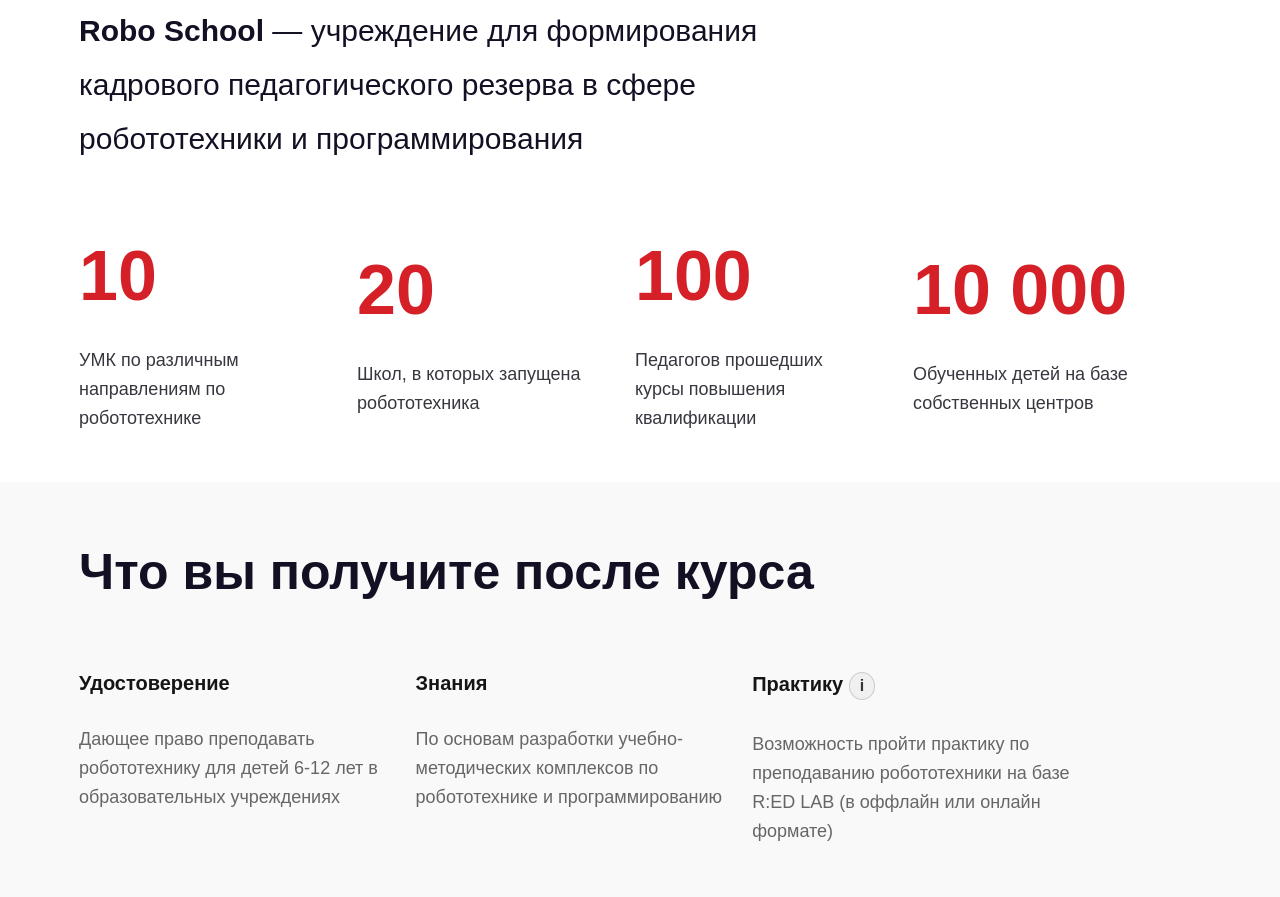
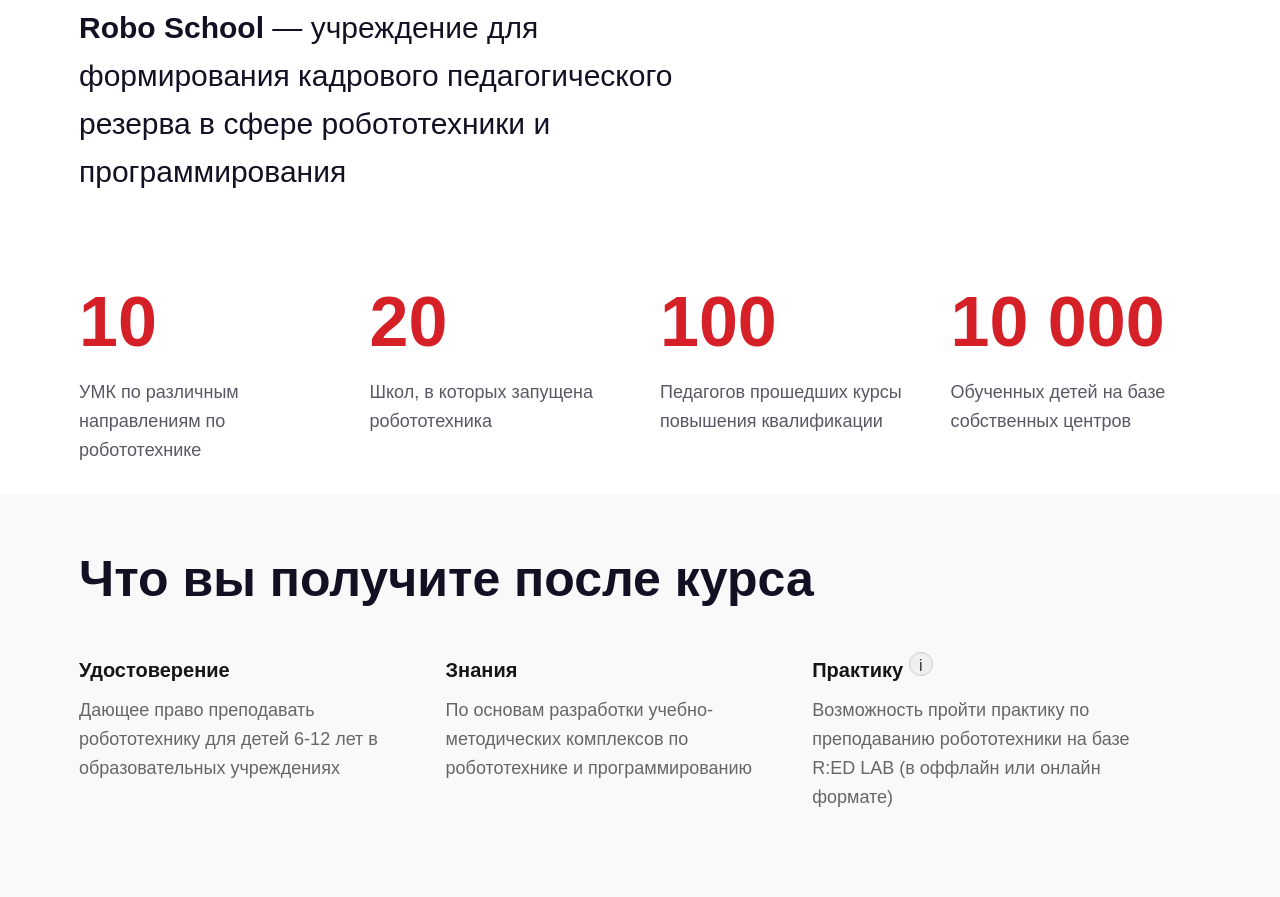
Before and after one commit to Dmitriy-Ponomarenko/moko-school, a website built with Vite: page index.html in a window 1280 px wide. Shown: the part 943-1840 px from the top of the page. Built offline with nearby package versions, Linux system fonts and the light colour scheme.

Commit message:
debug and refactor style

```diff
--- a/src/css/index.css
+++ b/src/css/index.css
@@ -14,6 +14,12 @@
   --gray: #f9f9f9;
   --gray-transp: rgba(255, 255, 255, 0.7);
   --red: #d52027;
+  --back-color: #f0f0f0;
+  --res-icon-color: #333;
+  --res-descritp-color: #666;
+  --achivment-color: #151515;
+  --tooltip-color: #141024;
+  --desc-about: #38363f;
 }
 
 html {
--- a/src/css/partials/about.css
+++ b/src/css/partials/about.css
@@ -6,10 +6,10 @@
 }
 
 .title {
-  font-size: 30px;
+  font-size: 25px;
   font-weight: normal;
   max-width: 100%;
-  line-height: 1.8;
+  line-height: 1.6;
   padding-bottom: 40px;
 }
 
@@ -17,75 +17,91 @@
   font-weight: bold;
 }
 
-.stats {
+.stats-title {
   display: flex;
   flex-direction: column;
   align-items: center;
   margin-top: 30px;
   padding: 0;
   list-style: none;
-  margin-right: 10px;
+  gap: 20px;
 }
 
-.stat {
-  margin-bottom: 20px;
+.stats-list {
   display: flex;
   flex-direction: column;
-  text-align: left;
+  text-align: center;
+  width: 100%;
+  max-width: 350px;
 }
 
 .number {
-  font-size: 28px;
+  text-align: center;
+  font-size: 60px;
+  line-height: 1.6;
   font-weight: bold;
-  color: #d52027;
-  text-align: left;
-  padding-bottom: 30px;
+  color: var(--red);
 }
 
 .desc {
-  font-size: 14px;
-  color: #38363f;
-  max-width: 350px;
-  margin-right: 50px;
+  font-size: 16px;
+  align-items: center;
+  color: var(--main-dark-transp);
+  margin-right: 0;
 }
 
-@media (min-width: 768px) {
+.school-name {
+  font-weight: 600;
+}
+
+
+@media (min-width: 768px) and (max-width: 1023px) {
   .title {
     font-size: 22px;
     max-width: 80%;
   }
 
-  .stats {
+  .stats-title {
     flex-direction: row;
     flex-wrap: wrap;
-    justify-content: space-between;
+    justify-content: center;
+    gap: 30px 40px;
   }
 
-  .stat {
-    flex: 1 1 45%;
-    max-width: 50%;
+  .stats-list {
+    flex: 0 1 45%;
+    max-width: 45%;
+    width: auto;
+    text-align: left;
   }
 }
+
 
 @media (min-width: 1024px) {
   .title {
     font-size: 30px;
-    max-width: 700px;
+    max-width: 600px;
     text-align: left;
   }
 
-  .stats {
+  .stats-title {
+    flex-direction: row;
     flex-wrap: nowrap;
     justify-content: space-between;
+    gap: 40px;
+    align-items: flex-start;
   }
 
-  .stat {
-    flex: 1;
-    max-width: 25%;
+  .stats-list {
+    flex: 0 1 23%;
+    max-width: 23%;
+    width: auto;
+    text-align: left;
   }
 
   .number {
     font-size: 70px;
+   text-align: left;
   }
 
   .desc {
--- a/src/css/partials/packages.css
+++ b/src/css/partials/packages.css
@@ -31,7 +31,7 @@
 .package-card.pro h3,
 .package-card.pro p,
 .package-card.pro a {
-  color: white;
+  color: var(--white);
 }
 
 .package-card-name {
@@ -41,7 +41,7 @@
 .package-card-price {
   color: var(--main-dark);
   font-size: 50px;
-  line-height: 70px;
+  line-height: 7rem;
   font-weight: 600;
   margin-bottom: 20px;
 }
--- a/src/css/partials/results.css
+++ b/src/css/partials/results.css
@@ -3,48 +3,51 @@
     max-width: 100%;
     margin: 0 auto;
     text-align: left;
-    background-color: #F9F9F9;
-
+    background-color: var(--gray);
 }
 
 
 .name {
-    font-size: 32px;
-    font-weight: bold;
-    text-align: left;
-    margin-bottom: 60px;
+    font-size: 30px;
+    line-height: 1.4;
+    text-align: center;
+    margin-bottom: 40px;
+    /* align-items: center; */
 }
 
 .content {
     display: flex;
     flex-direction: column;
-    align-items: flex-start;
+    text-align: center;
     list-style: none;
     padding: 0;
     margin: 0;
     width: 100%;
+    gap: 30px;
 }
 
 .descript {
-    text-align: left;
+    text-align: center;
     max-width: 350px;
     margin-bottom: 30px;
 }
 
 .achievements {
-    font-size: 18px;
-    font-weight: bold;
+    font-size: 20px;
+    font-weight: 600;
+    line-height: 1.6;
     display: block;
-    margin-bottom: 30px;
-    color: #151515;
-    display: inline-block;
+    margin-bottom: 10px;
+    text-align: center;
+    color: var(--achivment-color);
+    /* display: inline-block; */
     position: relative;
 
 }
 
 .descript p {
     font-size: 16px;
-    color: #666;
+    color: var(--res-descritp-color);
     margin: 0;
 }
 
@@ -52,25 +55,30 @@
     position: relative;
     display: inline-block;
     cursor: pointer;
+    bottom: 6px;
 }
 
 .info-icon {
-    background-color: #f0f0f0;
+    background-color: var(--back-color);
     border-radius: 50%;
-    padding: 4px 10px;
+    padding: 5px;
     font-size: 16px;
-    font-weight: bold;
+    font-weight: 400;
     display: inline-block;
     text-align: center;
     border: 1px solid #ccc;
-    color: #333;
+    color: var(--res-icon-color);
+    line-height: 1;
+    width: 24px;
+    height: 24px;
+    box-sizing: border-box;
 }
 
 .tooltip-text {
     visibility: hidden;
     width: 250px;
-    background-color: white;
-    color: #141024;
+    background-color: var(--white);
+    color: var(--tooltip-color);
     text-align: center;
     font-size: 16px;
     font-weight: normal;
@@ -78,8 +86,8 @@
     border-radius: 8px;
     box-shadow: 0px 4px 8px rgba(0, 0, 0, 0.1);
     position: absolute;
-    bottom: 150%;
-    left: 50%;
+    bottom: 100%;
+    right: -200%;
     transform: translateX(-50%);
     opacity: 0;
     transition: opacity 0.3s ease, transform 0.3s ease;
@@ -93,18 +101,26 @@
 }
 
 
+@media (min-width: 768px) {
 
-
-@media (min-width: 768px) {
+    .name {
+        text-align: left;
+    }
     .content {
         flex-direction: row;
         justify-content: flex-start;
+    }
+
+    .achievements {
+        text-align: left;
     }
 
     .descript {
         flex: 1;
         max-width: 30%;
         margin-bottom: 0;
+        text-align: left;
+        gap: 40px;
     }
 }
 
@@ -112,10 +128,13 @@
 @media (min-width: 1024px) {
     .name {
         font-size: 50px;
+        text-align: left;
+        width: 800px;
     }
 
     .achievements {
         font-size: 20px;
+
     }
 
     .descript p {
--- a/src/partials/about.html
+++ b/src/partials/about.html
@@ -1,25 +1,25 @@
-<section class="stats-section">
+<section class="stats-section section">
   <div class="container">
-    <h2></h2>
+    <h2 class="visually-hidden">Я заголовок</h2>
     <h3 class="title">
-      <strong>Robo School</strong> — учреждение для формирования кадрового
+      <span class="school-name">Robo School</span> — учреждение для формирования кадрового
       педагогического резерва в сфере робототехники и программирования
     </h3>
-    <ul class="stats">
-      <li class="stat">
+    <ul class="stats-title">
+      <li class="stats-list">
         <span class="number">10</span>
         <p class="desc">УМК по различным направлениям по робототехнике</p>
       </li>
-      <li class="stat">
+      <li class="stats-list">
         <span class="number">20</span>
         <p class="desc">Школ, в которых запущена робототехника</p>
       </li>
-      <li class="stat">
+      <li class="stats-list">
         <span class="number">100</span>
         <p class="desc">Педагогов прошедших курсы повышения квалификации</p>
       </li>
-      <li class="stat">
-        <span class="number">10 000</span>
+      <li class="stats-list">
+        <span class="number">10&nbsp;000</span>
         <p class="desc">Обученных детей на базе собственных центров</p>
       </li>
     </ul>
--- a/src/partials/application.html
+++ b/src/partials/application.html
@@ -1,9 +1,10 @@
 <section class="section application-section">
+  <h2 class="visually-hidden">Я заголовок</h2>
   <div class="container application-container">
     <div class="application-content">
-      <h2 class="application-content-title">
+      <h3 class="application-content-title">
         Запишитесь на курс <br />со скидкой 10% <br />
-      </h2>
+      </h3>
       <p class="application-content-text">
         Акция действительна до 10 марта 2022 года
       </p>
--- a/src/partials/results.html
+++ b/src/partials/results.html
@@ -1,26 +1,35 @@
 <section class="results-section section">
   <div class="container results-container">
-        <h2></h2>
+    <h2 class="visually-hidden">я заголовок</h2>
     <h3 class="name">Что вы получите после курса</h3>
     <ul class="content">
       <li class="descript">
         <span class="achievements">Удостоверение</span>
-            <p>Дающее право преподавать робототехнику для детей 6-12 лет в образовательных учреждениях</p>
+        <p>
+          Дающее право преподавать робототехнику для детей 6-12 лет в
+          образовательных учреждениях
+        </p>
       </li>
       <li class="descript">
         <span class="achievements">Знания</span>
-            <p>По основам разработки учебно-методических комплексов по робототехнике и программированию</p>
+        <p>
+          По основам разработки учебно-методических комплексов по робототехнике
+          и программированию
+        </p>
       </li>
       <li class="descript">
-            <span class="achievements">Практику
+        <span class="achievements"
+          >Практику
           <div class="tooltip-container">
             <span class="info-icon">i</span>
             <div class="tooltip-text">При наличии свободных мест</div>
-            </div></span>
-            <p>Возможность пройти практику по преподаванию робототехники на базе R:ED LAB (в оффлайн или онлайн формате)</p>
+          </div></span
+        >
+        <p>
+          Возможность пройти практику по преподаванию робототехники на базе R:ED
+          LAB (в оффлайн или онлайн формате)
+        </p>
       </li>
     </ul>
   </div>
-
-
 </section>
```
Lines whose indentation alone changed are shown as unchanged.
